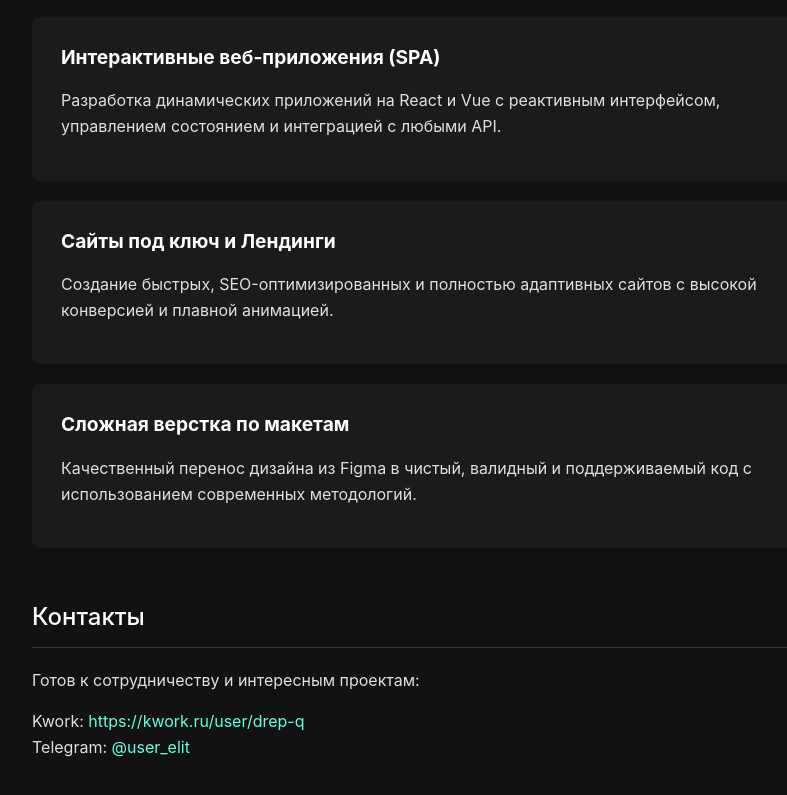
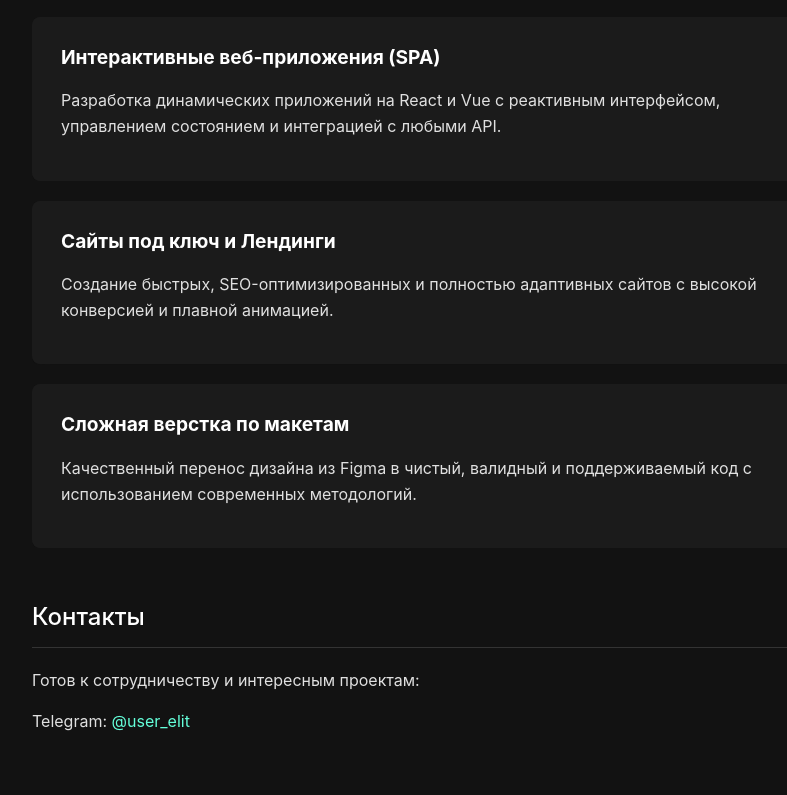
Before and after one commit to drepq/drepq.github.io, a plain HTML site: page index.html in a window 1280 px wide. Shown: the part 956-1751 px from the top of the page, without its empty margins (208-995 px from the left). Drawn offline with Linux system fonts and the light colour scheme.

Commit message:
Update index.html

```diff
--- a/index.html
+++ b/index.html
@@ -186,7 +186,6 @@
         <section id="contact">
             <h2>Контакты</h2>
             <p>Готов к сотрудничеству и интересным проектам:</p>
-            <p>Kwork: <a href="#">https://kwork.ru/user/drep-q</a> <br>
                Telegram: <a href="#">@user_elit</a> <br>
 
         </section>
```
